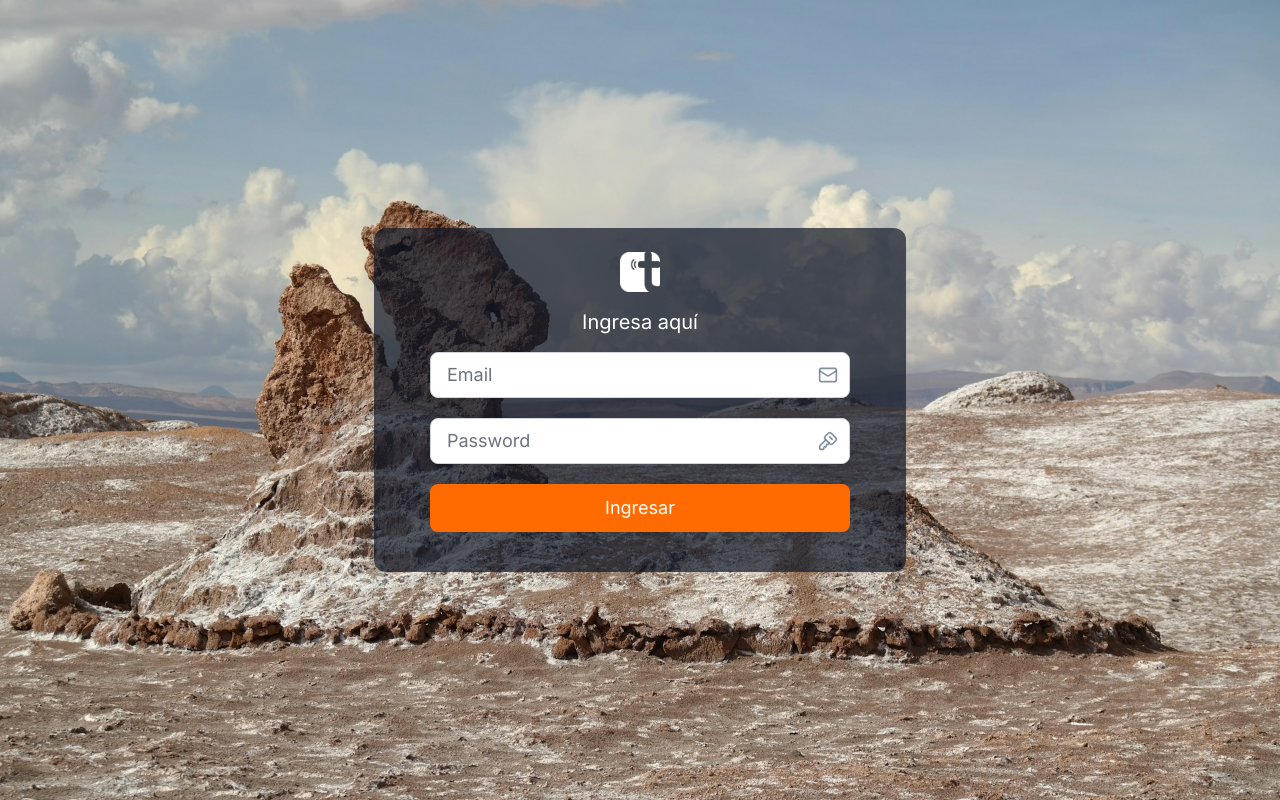
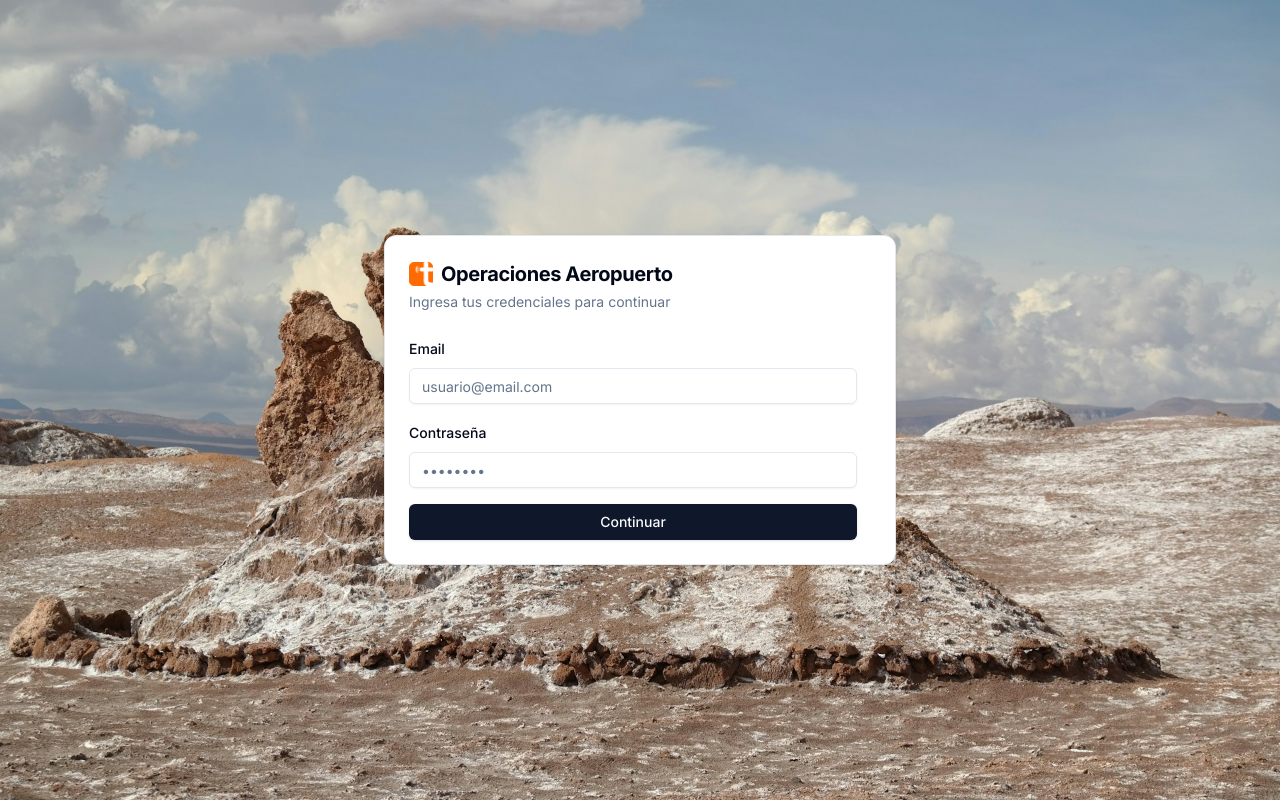
Before and after one commit to felipe-zuniga-tv/airport-tools-transvip, a Next.js app: page / in a window 1280 px wide. Built offline with nearby package versions, Linux system fonts and the light colour scheme; no server answers.

Commit message:
changed login screen

```diff
--- a/app/api/airport/refresh-dashboard/route.ts
+++ b/app/api/airport/refresh-dashboard/route.ts
@@ -10,7 +10,6 @@ export async function GET(request: NextRequest) {
 
   try {
     const data = await getZonaIluminadaServices(parseInt(zoneId))
-    console.log(data)
 
     if (data)
       return NextResponse.json(data)
--- a/app/page.tsx
+++ b/app/page.tsx
@@ -1,15 +1,30 @@
 import LoginFormServer from "@/components/auth/login-server"
 import { TransvipLogo } from "@/components/transvip/transvip-logo";
+import {
+  Card,
+  CardContent,
+  CardDescription,
+  CardHeader,
+  CardTitle,
+} from "@/components/ui/card";
 
 export default function Home() {
   return (
-    <div className="w-full min-h-screen bg-desert text-white items-center flex bg-center bg-cover backdrop-brightness-75 px-2">
-      <div className="mx-auto flex flex-col items-center justify-center text-lg md:text-lg h-full bg-gray-900/70 p-2 md:p-6 py-8 text-black rounded-xl">
-        <TransvipLogo colored={false} size={40} />
-        <section className="flex flex-col items-center justify-center p-4 sm:px-8">
-          <LoginFormServer />
-        </section>
-      </div>
-    </div>
+    <div className="flex min-h-screen flex-col items-center justify-center p-4 md:p-0 bg-desert bg-cover bg-top">
+			<Card className="w-full max-w-lg">
+				<CardHeader className="flex flex-col space-y-0 gap-1 items-center">
+					<CardTitle className="w-full flex flex-row items-center justify-start gap-2">
+						<TransvipLogo size={24} />
+						<span className="text-xl font-bold">Operaciones Aeropuerto</span>
+					</CardTitle>
+					<CardDescription className="text-start text-sm w-full">
+						Ingresa tus credenciales para continuar
+					</CardDescription>
+				</CardHeader>
+				<CardContent>
+					<LoginFormServer />
+				</CardContent>
+			</Card>
+		</div>
   );
 }
--- a/components/auth/login-client.tsx
+++ b/components/auth/login-client.tsx
@@ -2,10 +2,11 @@
 
 import { useState } from 'react'
 import { useRouter } from 'next/navigation'
-import { SubmitButton } from '../ui/form-submit'
-import { KeySquare, Mail } from 'lucide-react'
 import { Routes } from '@/utils/routes'
 import { login } from '@/lib/auth/functions'
+import { Label } from '@/components/ui/label'
+import { Input } from '@/components/ui/input'
+import { Button } from '@/components/ui/button'
 
 export function LoginFormClient() {
     const [error, setError] = useState<string | null>(null)
@@ -46,36 +47,39 @@ export function LoginFormClient() {
 
     return (
         <div className="flex flex-col w-full sm:max-w-md justify-center gap-4">
-            <span className='mx-auto text-xl text-white'>Ingresa aquí</span>
-            <form onSubmit={handleSubmit} method='POST' className="auth-form auth-widths">
-                <div className="relative">
-                    <input
+            <form onSubmit={handleSubmit} method='POST' className="flex flex-col gap-4">
+                <div className="space-y-2">
+                    <Label htmlFor="email">Email</Label>
+                    <Input
+                        id="email"
+                        name="email"
                         type="email"
-                        name="email"
-                        className="auth-input-field"
-                        placeholder="Email"
+                        placeholder="usuario@email.com"
+                        autoComplete="email"
                         required
+                        disabled={isLoading}
                     />
-                    <div className="pointer-events-none absolute inset-y-0 right-0 flex items-center justify-center pr-3 text-muted-foreground/80 peer-disabled:opacity-50">
-                        <Mail size={20} strokeWidth={2} aria-hidden="true" role="presentation" />
-                    </div>
                 </div>
-                <div className="relative">
-                    <input
+                <div className="space-y-2">
+                    <Label htmlFor="password">Contraseña</Label>
+                    <Input
+                        id="password"
+                        name="password"
                         type="password"
-                        name="password"
-                        className="auth-input-field"
-                        placeholder="Password"
+                        placeholder="••••••••"
+                        autoComplete="current-password"
                         required
+                        disabled={isLoading}
                     />
-                    <div className="pointer-events-none absolute inset-y-0 right-0 flex items-center justify-center pr-3 text-muted-foreground/80 peer-disabled:opacity-50">
-                        <KeySquare size={20} strokeWidth={2} aria-hidden="true" role="presentation" />
-                    </div>
                 </div>
 
-                <SubmitButton pendingState={'Ingresando...'} className='auth-btn' isLoading={isLoading}>
-                    Ingresar
-                </SubmitButton>
+                <Button
+                    type="submit"
+                    className="w-full"
+                    disabled={isLoading}
+                >
+                    {isLoading ? "Verificando..." : "Continuar"}
+                </Button>
 
                 {error && <div className="text-red-500 text-sm mt-2 p-2 text-center bg-white rounded-md">{error}</div>}
             </form>
```
